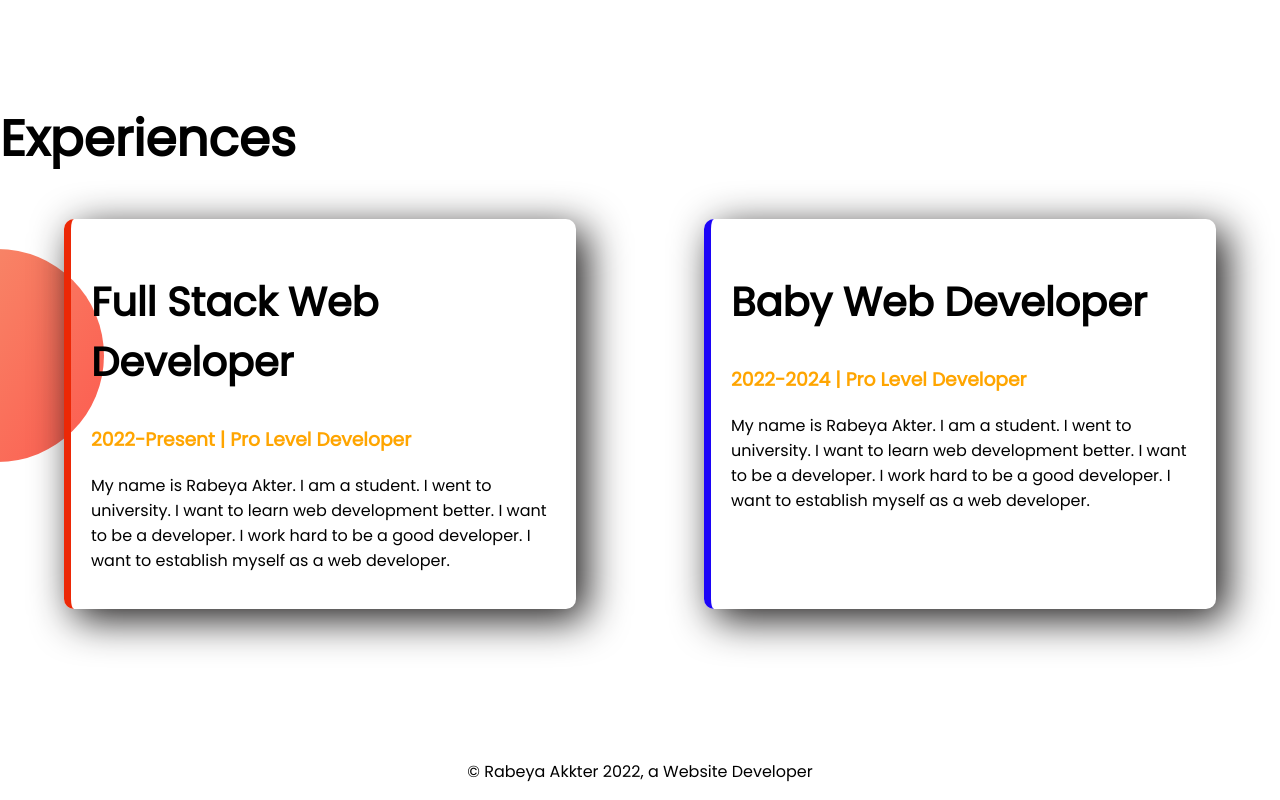
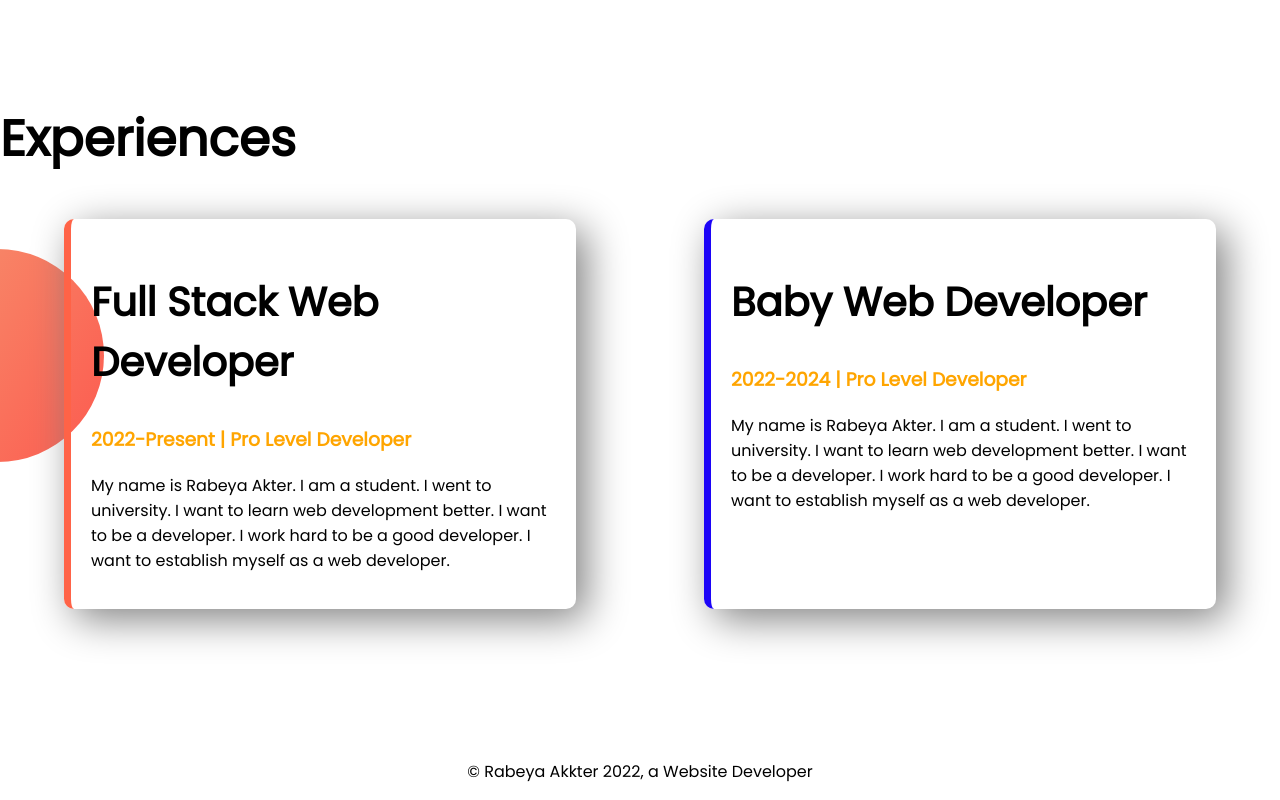
Before and after one commit to RabeyaAkter12/developer-portfolio, a plain HTML site: page index.html in a window 1280 px wide. Shown: the part 1172-1972 px from the top of the page. Drawn offline with Linux system fonts and the light colour scheme.

Commit message:
full compelet website

```diff
--- a/style.css
+++ b/style.css
@@ -62,12 +62,12 @@ h2 {
     margin-right: 5%;
     padding: 20px;
     border-radius: 10px;
-    box-shadow: 10px 10px 40px rgb(26, 24, 24);
+    box-shadow: 10px 10px 40px gray;
 
 }
 
 #full-stack-developer {
-    border-left: 7px solid rgb(236, 40, 6);
+    border-left: 7px solid tomato;
 }
 
 #baby-web-developer {
```
